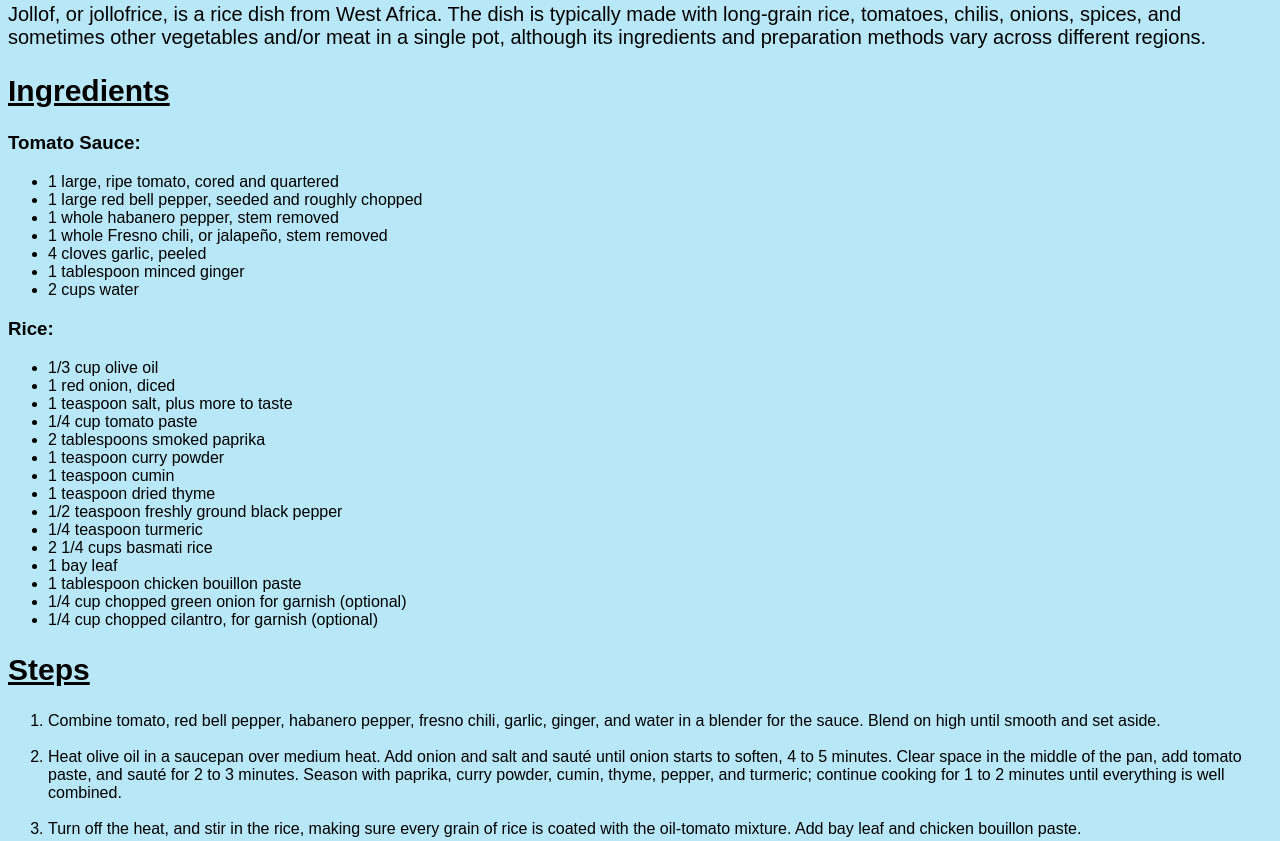
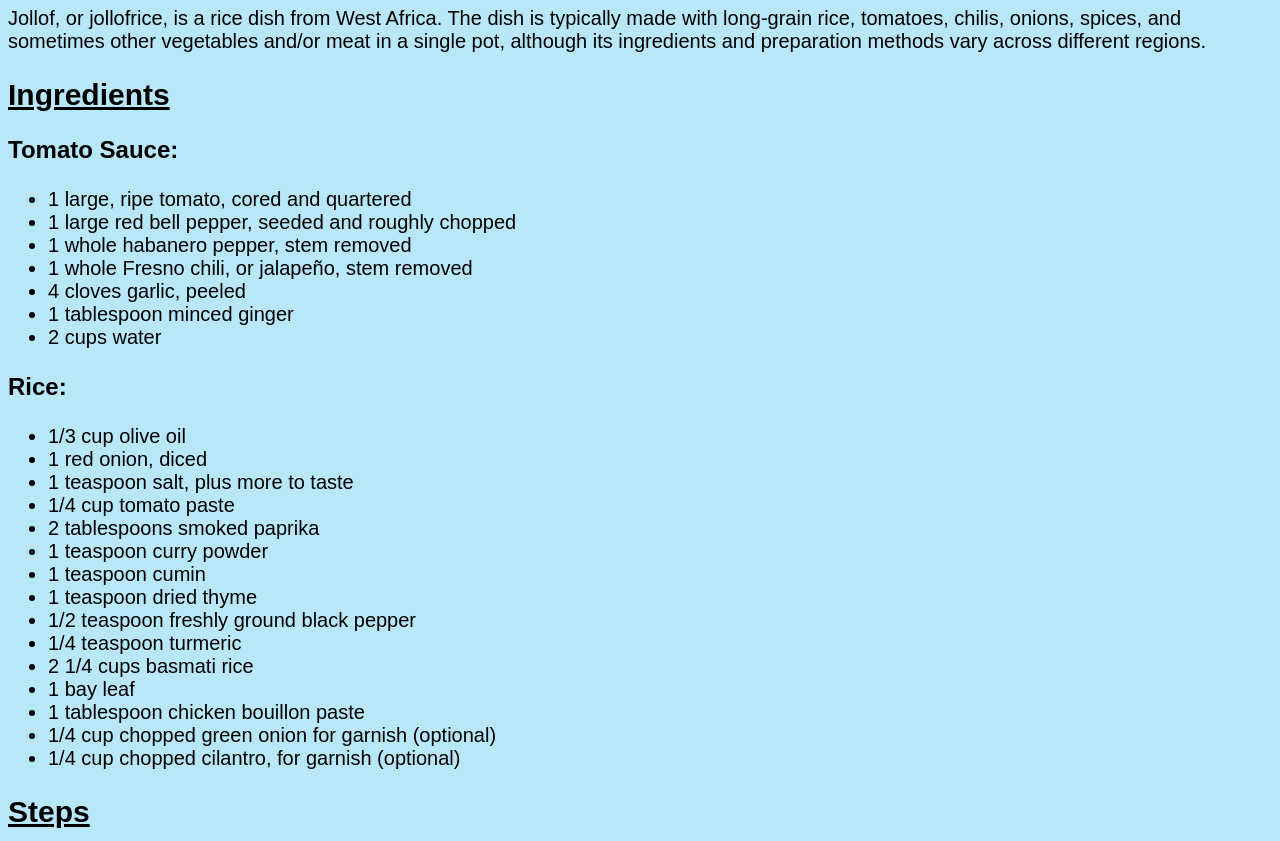
Before and after one commit to emmanueloyelade391/odin-recipes, a plain HTML site: page recipes/jollofrice.html in a window 1280 px wide. Shown: the part 833-1674 px from the top of the page. Drawn offline with Linux system fonts and the light colour scheme.

Commit message:
Increase the size of h3, ul, and ol in the website
Increasing the size of the h3, ul, and ol elements
makes them easier to read and more attention
grabbing.

```diff
--- a/recipes/jollofrice.html
+++ b/recipes/jollofrice.html
@@ -21,7 +21,7 @@
     </p>
     <h2 class="ingredients-heading">Ingredients</h2>
     <h3>Tomato Sauce:</h3>
-    <ul>
+    <ul class="ingredients-list">
       <li>1 large, ripe tomato, cored and quartered</li>
       <li>1 large red bell pepper, seeded and roughly chopped</li>
       <li>1 whole habanero pepper, stem removed</li>
--- a/styles.css
+++ b/styles.css
@@ -13,6 +13,10 @@ h2 {
   text-decoration: underline;
 }
 
+h3 {
+  font-size: 24px;
+}
+
 a {
   color: red;
   font-size: 20px;
@@ -20,6 +24,10 @@ a {
 
 a:hover {
   color: blue;
+}
+
+ul, ol {
+  font-size: 20px;
 }
 
 .recipe-links {
```
